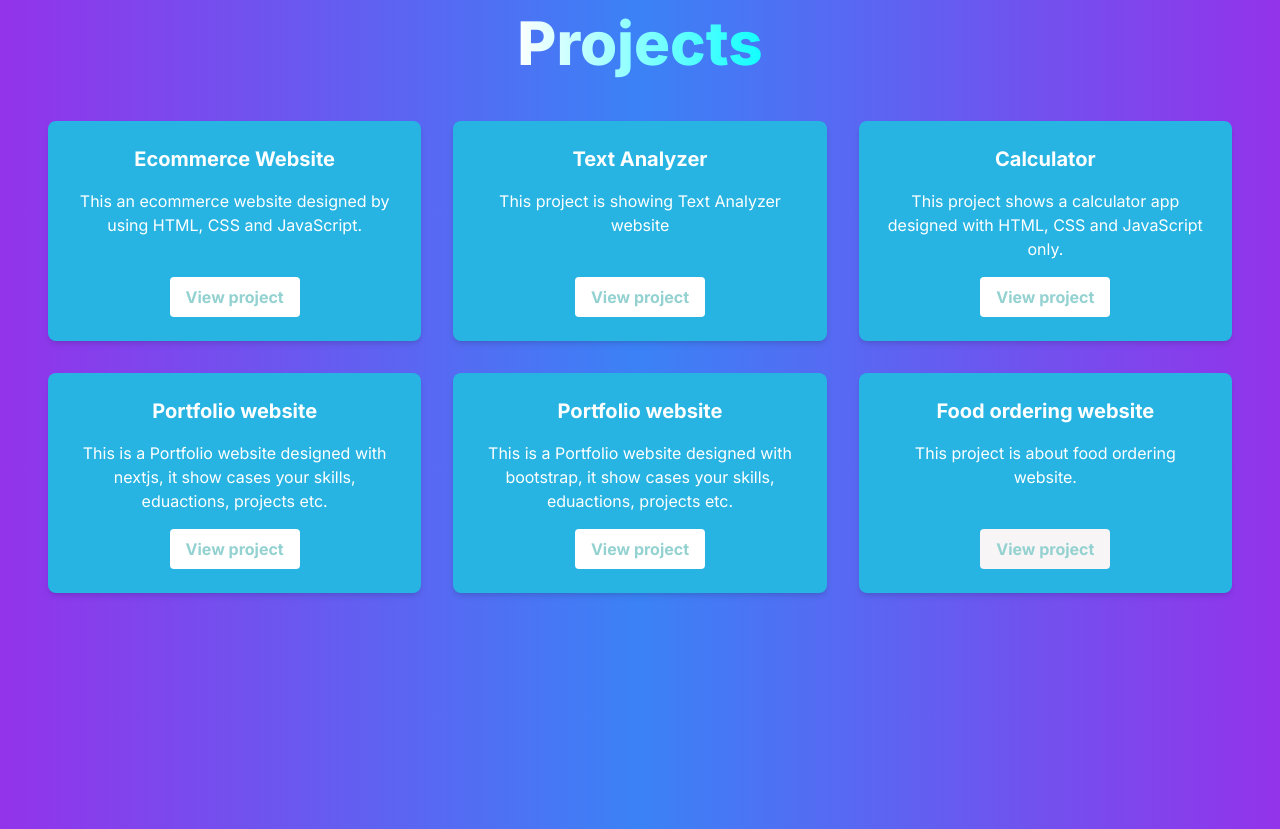
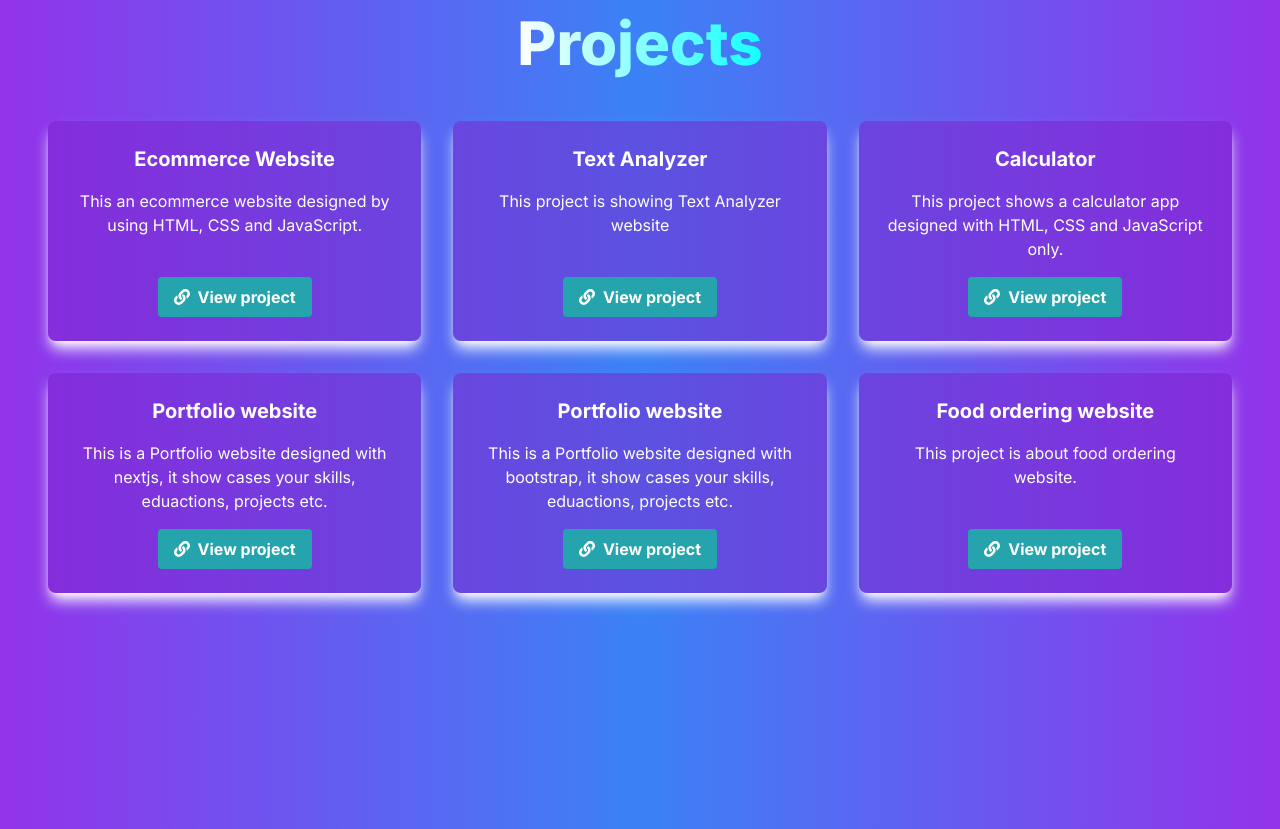
Before and after one commit to mubashir1837/next-portfolio, a Next.js app: page / in a window 1280 px wide. Shown: the part 6140-6969 px from the top of the page. Built offline with nearby package versions, Linux system fonts and the light colour scheme.

Commit message:
portfolio

```diff
--- a/app/components/EducationSection.jsx
+++ b/app/components/EducationSection.jsx
@@ -17,7 +17,7 @@ const EducationSection = () => {
             <span className="text-transparent bg-clip-text bg-gradient-to-r from-[#1ff] to-[#fff]">Education</span>
           </h2>
           <div className="grid grid-cols-1 sm:grid-cols-2 lg:grid-cols-3 gap-8">
-          <div className="education-item bg-[#27b4e3] p-6 rounded-lg shadow-md flex flex-col items-center">
+          <div className="education-item bg-purple-700  p-6 rounded-lg  flex flex-col items-center shadow-lg hover:shadow-lg transition-transform transform hover:-translate-y-2 bg-opacity-50   shadow-[#ffffff]">
             <div className="mb-4">
               <Image src="/images/yul.jpg" alt="Profile Image" width={100} height={100} className="rounded-full align-center" />
             </div>
@@ -27,7 +27,7 @@ const EducationSection = () => {
             <p className="text-[#fff]">2019-2021</p>
           </div>
 
-          <div className="education-item bg-[#27b4e3] p-6 rounded-lg shadow-md flex flex-col items-center">
+          <div className="education-item border-white border-6 bg-purple-700  p-6 rounded-lg  flex flex-col items-center shadow-lg hover:shadow-lg transition-transform transform hover:-translate-y-2 bg-opacity-50   shadow-[#ffffff]">
             <div className="mb-4">
               <Image src="/images/uswa2.png" alt="Profile Image" width={100} height={100} className="rounded-full align-center" />
             </div>
@@ -37,7 +37,7 @@ const EducationSection = () => {
             <p className="text-[#fff]">2021-2023</p>
           </div>
 
-          <div className="education-item bg-[#27b4e3] p-6 rounded-lg shadow-md flex flex-col items-center">
+          <div className="education-item bg-purple-700  p-6 rounded-lg  flex flex-col items-center shadow-lg hover:shadow-lg transition-transform transform hover:-translate-y-2 bg-opacity-50   shadow-[#ffffff]">
             <div className="mb-4">
               <Image src="/images/uswa2.png" alt="Profile Image" width={100} height={100} className="rounded-full align-center" />
             </div>
--- a/app/components/ProjectSection.jsx
+++ b/app/components/ProjectSection.jsx
@@ -1,5 +1,6 @@
 "use client";
 import React from "react";
+import { FaLink } from "react-icons/fa";
 import SEO from '../components/SEO';
 
 const ProjectSection = () => {
@@ -17,91 +18,91 @@ const ProjectSection = () => {
           </h2>
           <br />
           <div className="grid grid-cols-1 sm:grid-cols-2 lg:grid-cols-3 gap-8">
-            <div className="project-box bg-[#27b4e3] p-6 rounded-lg shadow-md flex flex-col">
+            <div className="project-box bg-purple-700  p-6 rounded-lg  flex flex-col shadow-lg hover:shadow-lg transition-transform transform hover:-translate-y-2 bg-opacity-50  text-center shadow-[#ffffff]">
               <h3 className="text-xl font-bold mb-4 text-[#fff]">Ecommerce Website</h3>
               <p className="text-[#fff] mb-4">
                 This an ecommerce website designed by using HTML, CSS and JavaScript.
               </p>
               <a
                 href="https://ecommerce-m.vercel.app/"
-                className="text-blue-500 hover:underline mt-auto"
+                className="mt-auto flex justify-center"
               >
-                <button className="bg-[#fff] hover:bg-[#d4dada] text-[#94d1d1] hover:text-[#fff] font-bold py-2 px-4 rounded">
-                  View project
+                <button className="bg-[#25a4ad] hover:bg-[#34aaaa] text-[#fff] hover:text-[#f3f1f1] font-bold py-2 px-4 rounded flex items-center justify-center">
+                  <FaLink className="mr-2" /> View project
                 </button>
               </a>
             </div>
 
-            <div className="project-box bg-[#27b4e3] p-6 rounded-lg shadow-md flex flex-col">
+            <div className="project-box bg-purple-700  p-6 rounded-lg  flex flex-col shadow-lg hover:shadow-lg transition-transform transform hover:-translate-y-2 bg-opacity-50  text-center shadow-[#ffffff]">
               <h3 className="text-xl font-bold mb-4 text-[#fff]">Text Analyzer</h3>
               <p className="text-[#fff] mb-4">
                 This project is showing Text Analyzer website
               </p>
               <a
                 href="https://texts-analyzerr.vercel.app/"
-                className="text-blue-500 hover:underline mt-auto"
+                className="mt-auto flex justify-center"
               >
-                <button className="bg-[#fff] hover:bg-[#d0d4d4] text-[#94d1d1] hover:text-[#fff] font-bold py-2 px-4 rounded">
-                  View project
+                <button className="bg-[#25a4ad] hover:bg-[#34aaaa] text-[#fff] hover:text-[#f3f1f1] font-bold py-2 px-4 rounded flex items-center justify-center">
+                  <FaLink className="mr-2" /> View project
                 </button>
               </a>
             </div>
 
-            <div className="project-box bg-[#27b4e3] p-6 rounded-lg shadow-md flex flex-col">
+            <div className="project-box bg-purple-700  p-6 rounded-lg  flex flex-col shadow-lg hover:shadow-lg transition-transform transform hover:-translate-y-2 bg-opacity-50  text-center shadow-[#ffffff]">
               <h3 className="text-xl font-bold mb-4 text-[#fff]">Calculator</h3>
               <p className="text-[#fff] mb-4">
                 This project shows a calculator app designed with HTML, CSS and JavaScript only.
               </p>
               <a
                 href="https://calculator-j.vercel.app/"
-                className="text-blue-500 hover:underline mt-auto"
+                className="mt-auto flex justify-center"
               >
-                <button className="bg-[#fff] hover:bg-[#d3d6d6] text-[#94d1d1] hover:text-[#fff] font-bold py-2 px-4 rounded">
-                  View project
+                <button className="bg-[#25a4ad] hover:bg-[#34aaaa] text-[#fff] hover:text-[#f3f1f1] font-bold py-2 px-4 rounded flex items-center justify-center">
+                  <FaLink className="mr-2" /> View project
                 </button>
               </a>
             </div>
 
-            <div className="project-box bg-[#27b4e3] p-6 rounded-lg shadow-md flex flex-col">
+            <div className="project-box bg-purple-700  p-6 rounded-lg  flex flex-col shadow-lg hover:shadow-lg transition-transform transform hover:-translate-y-2 bg-opacity-50  text-center shadow-[#ffffff]">
               <h3 className="text-xl font-bold mb-4 text-[#fff]">Portfolio website</h3>
               <p className="text-[#fff] mb-4">
                 This is a Portfolio website designed with nextjs, it show cases your skills, eduactions, projects etc.
               </p>
               <a
                 href="https://awesome-portfolio2024.vercel.app/"
-                className="text-blue-500 hover:underline mt-auto"
+                className="mt-auto flex justify-center"
               >
-                <button className="bg-[#fff] hover:bg-[#cfd3d3] text-[#94d1d1] hover:text-[#fff] font-bold py-2 px-4 rounded">
-                  View project
+                <button className="bg-[#25a4ad] hover:bg-[#34aaaa] text-[#fff] hover:text-[#f3f1f1] font-bold py-2 px-4 rounded flex items-center justify-center">
+                  <FaLink className="mr-2" /> View project
                 </button>
               </a>
             </div>
-            <div className="project-box bg-[#27b4e3] p-6 rounded-lg shadow-md flex flex-col">
+            <div className="project-box bg-purple-700  p-6 rounded-lg  flex flex-col shadow-lg hover:shadow-lg transition-transform transform hover:-translate-y-2 bg-opacity-50  text-center shadow-[#ffffff]">
               <h3 className="text-xl font-bold mb-4 text-[#fff]">Portfolio website</h3>
               <p className="text-[#fff] mb-4">
                 This is a Portfolio website designed with bootstrap, it show cases your skills, eduactions, projects etc.
               </p>
               <a
                 href="https://mubashir-ali.vercel.app/"
-                className="text-blue-500 hover:underline mt-auto"
+                className="mt-auto flex justify-center"
               >
-                <button className="bg-[#fff] hover:bg-[#ced1d1] text-[#94d1d1] hover:text-[#fff] font-bold py-2 px-4 rounded">
-                  View project
+                <button className="bg-[#25a4ad] hover:bg-[#34aaaa] text-[#fff] hover:text-[#f3f1f1] font-bold py-2 px-4 rounded flex items-center justify-center">
+                  <FaLink className="mr-2" /> View project
                 </button>
               </a>
             </div>
 
-            <div className="project-box bg-[#27b4e3] p-6 rounded-lg shadow-md flex flex-col">
+            <div className="project-box bg-purple-700  p-6 rounded-lg  flex flex-col shadow-lg hover:shadow-lg transition-transform transform hover:-translate-y-2 bg-opacity-50  text-center shadow-[#ffffff]">
               <h3 className="text-xl font-bold mb-4 text-[#fff]">Food ordering website</h3>
               <p className="text-[#fff] mb-4">
                 This project is about food ordering website.
               </p>
               <a
                 href="https://foodweb-five.vercel.app/"
-                className="text-blue-500 hover:underline mt-auto"
+                className="mt-auto flex justify-center"
               >
-                <button className="bg-[#f7f5f5] hover:bg-[#dee0e0] text-[#94d1d1] hover:text-[#fff] font-bold py-2 px-4 rounded align-center">
-                  View project
+                <button className="bg-[#25a4ad] hover:bg-[#34aaaa] text-[#fff] hover:text-[#f3f1f1] font-bold py-2 px-4 rounded flex items-center justify-center">
+                  <FaLink className="mr-2" /> View project
                 </button>
               </a>
             </div>
@@ -112,4 +113,4 @@ const ProjectSection = () => {
   );
 };
 
-export default ProjectSection;
+export default ProjectSection
--- a/app/page.js
+++ b/app/page.js
@@ -9,6 +9,7 @@ import EducationSection from "./components/EducationSection";
 import ProjectSection from "./components/ProjectSection";
 import Achievement from "./components/Achievement";
 import Footer from "./components/Footer";
+
 
 export default function Home() {
   return (
```
Also changed, not shown: app/components/Footer.jsx (+8 -8 lines).
